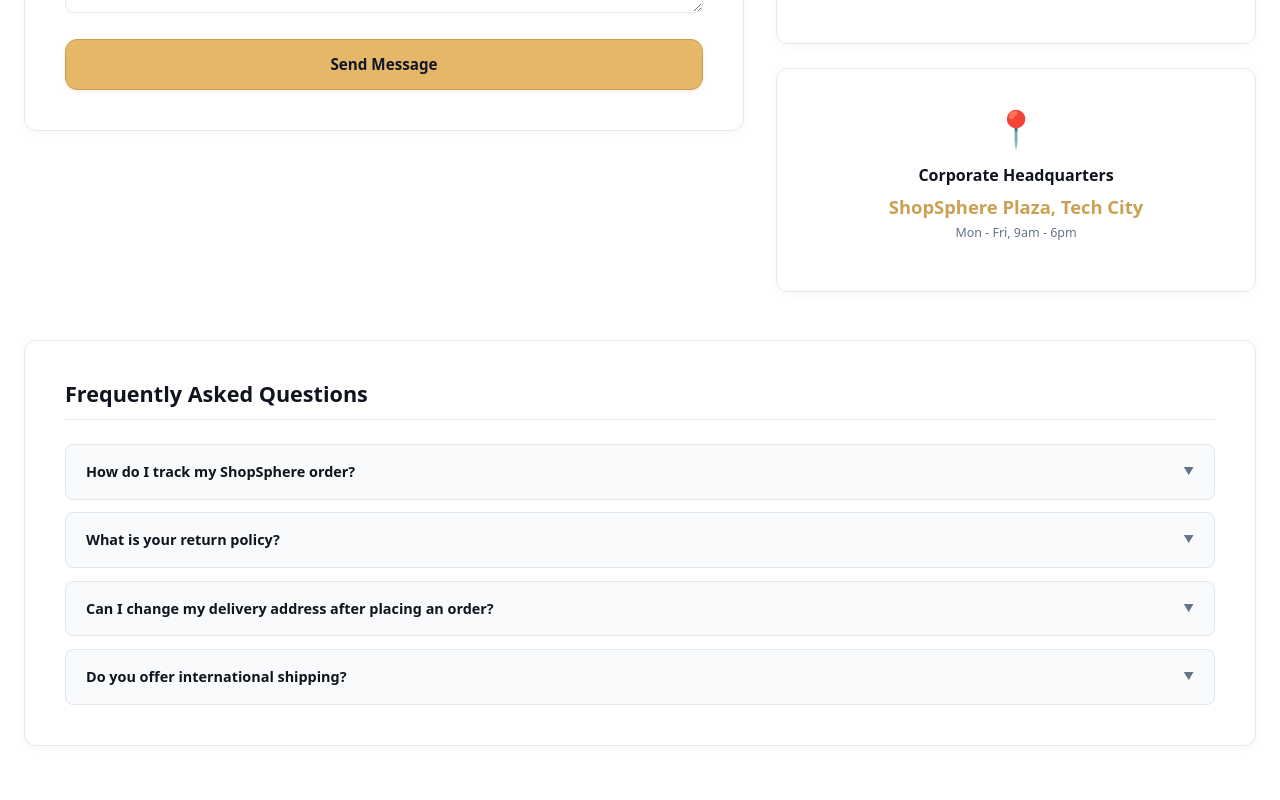
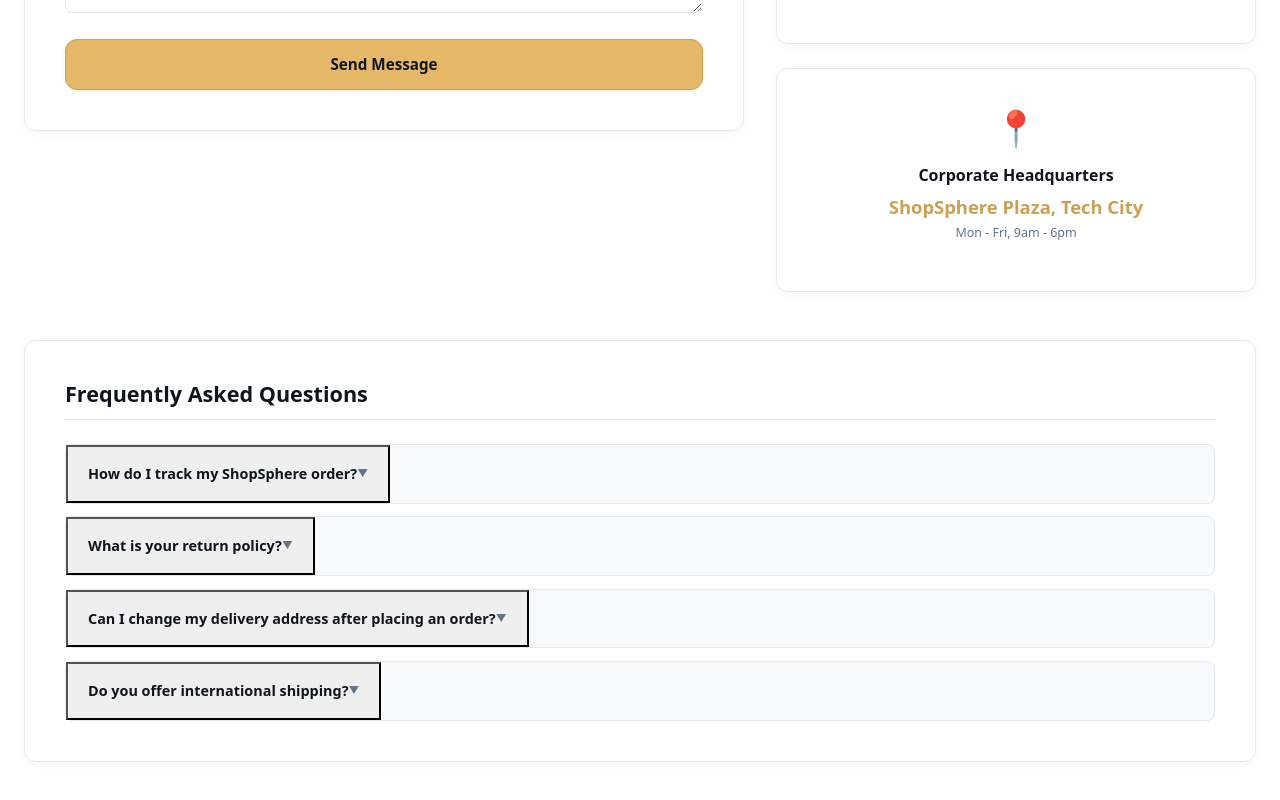
Before and after one commit to Abishek-230606/Shop-Sphere, a React (Create React App) app: page /contact in a window 1280 px wide. Shown: the part 686-1486 px from the top of the page. Built offline with nearby package versions, Linux system fonts and the light colour scheme; no server answers.

Commit message:
these changes i have add after the meet held on - 24/6

```diff
--- a/db.json
+++ b/db.json
@@ -358,7 +358,7 @@
       "price": 4999,
       "description": "Handy manual espresso maker, travel-friendly, compatible with ground coffee for rich espresso.",
       "brand": "ChefPro",
-      "image": "https://images.unsplash.com/photo-1519782904885-19641e7f3fd0?w=400&h=400&fit=crop"
+      "image": "https://images.unsplash.com/photo-1497515114629-f71d768fd07c?w=400&h=400&fit=crop"
     }
   ],
   "contacts": []
--- a/src/components/productcard.css
+++ b/src/components/productcard.css
@@ -31,6 +31,37 @@
 
 .product-card:hover .product-card__image {
   transform: scale(1.06);
+}
+
+.product-card__placeholder {
+  width: 100%;
+  height: 100%;
+  display: flex;
+  flex-direction: column;
+  align-items: center;
+  justify-content: center;
+  background: linear-gradient(135deg, #f8fafc 0%, #e2e8f0 100%);
+  color: #64748b;
+  gap: 0.5rem;
+  user-select: none;
+}
+
+.product-card__placeholder-icon {
+  font-size: 2.5rem;
+  filter: grayscale(0.2) opacity(0.8);
+  transition: transform 0.3s ease;
+}
+
+.product-card:hover .product-card__placeholder-icon {
+  transform: scale(1.1) rotate(2deg);
+}
+
+.product-card__placeholder-text {
+  font-size: 0.75rem;
+  font-weight: 700;
+  text-transform: uppercase;
+  letter-spacing: 0.08em;
+  color: #64748b;
 }
 
 .product-card__body {
--- a/src/components/productcard.js
+++ b/src/components/productcard.js
@@ -1,4 +1,4 @@
-import React, { useState } from 'react';
+import React, { useEffect, useState } from 'react';
 import PropTypes from 'prop-types';
 import { useDispatch } from 'react-redux';
 import { addToCart } from '../features/cart/cartslice';
@@ -7,6 +7,11 @@ import './productcard.css';
 function ProductCard({ product }) {
   const dispatch = useDispatch();
   const [added, setAdded] = useState(false);
+  const [imageError, setImageError] = useState(false);
+
+  useEffect(() => {
+    setImageError(false);
+  }, [product?.id, product?.image]);
 
   function handleAddToCart() {
     dispatch(addToCart(product));
@@ -21,12 +26,20 @@ function ProductCard({ product }) {
   return (
     <div className="product-card">
       <div className="product-card__image-wrapper">
+        {imageError || !product.image ? (
+          <div className="product-card__placeholder">
+            <span className="product-card__placeholder-icon">🖼️</span>
+            <span className="product-card__placeholder-text">Image Unavailable</span>
+          </div>
+        ) : (
           <img
             src={product.image}
             alt={product.product_name}
             className="product-card__image"
             loading="lazy"
+            onError={() => setImageError(true)}
           />
+        )}
       </div>
       <div className="product-card__body">
         <span className="product-card__brand">{product.brand}</span>
--- a/src/pages/Contact.js
+++ b/src/pages/Contact.js
@@ -3,7 +3,7 @@ import { submitContactForm } from '../api/contact';
 import './StaticPage.css';
 
 function Contact() {
-  const [openFaq, setOpenFaq] = useState(null);
+  const [openFaqs, setOpenFaqs] = useState([]);
 
   // Form input values
   const [formValues, setFormValues] = useState({
@@ -46,7 +46,9 @@ function Contact() {
   ];
 
   const toggleFaq = (index) => {
-    setOpenFaq(prev => prev === index ? null : index);
+    setOpenFaqs(prev =>
+      prev.includes(index) ? prev.filter(item => item !== index) : [...prev, index]
+    );
   };
 
   const validateField = (name, value) => {
@@ -361,21 +363,27 @@ function Contact() {
       <section className="contact-faq-section full-width-faq">
         <h3>Frequently Asked Questions</h3>
         <div className="faq-accordion">
-          {faqs.map((faq, index) => (
-            <div
-              className={`faq-node ${openFaq === index ? 'open' : ''}`}
-              key={index}
-              onClick={() => toggleFaq(index)}
-            >
-              <div className="faq-question">
-                <span>{faq.q}</span>
-                <span className="faq-toggle-icon">{openFaq === index ? '▲' : '▼'}</span>
+          {faqs.map((faq, index) => {
+            const isOpen = openFaqs.includes(index);
+
+            return (
+              <div className={`faq-node ${isOpen ? 'open' : ''}`} key={index}>
+                <button
+                  type="button"
+                  className="faq-question"
+                  onClick={() => toggleFaq(index)}
+                  aria-expanded={isOpen}
+                  aria-controls={`faq-answer-${index}`}
+                >
+                  <span>{faq.q}</span>
+                  <span className="faq-toggle-icon">{isOpen ? '▲' : '▼'}</span>
+                </button>
+                <div id={`faq-answer-${index}`} className="faq-answer">
+                  <p>{faq.a}</p>
+                </div>
               </div>
-              <div className="faq-answer">
-                <p>{faq.a}</p>
-              </div>
-            </div>
-          ))}
+            );
+          })}
         </div>
       </section>
     </div>
```
Lines whose indentation alone changed are shown as unchanged.
